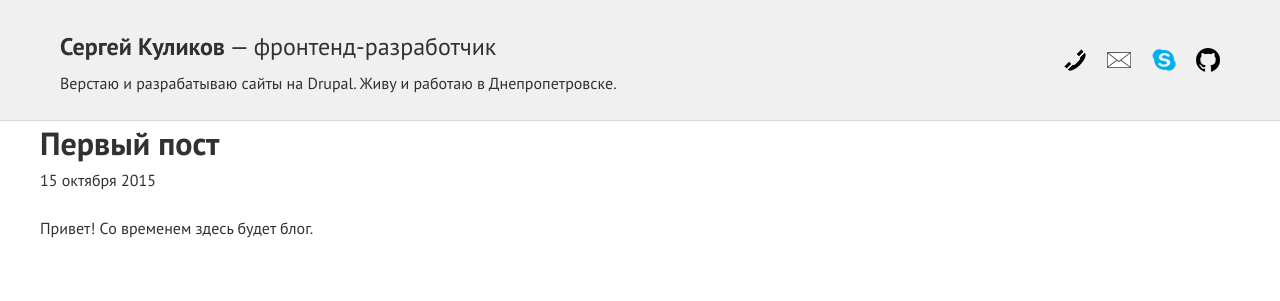
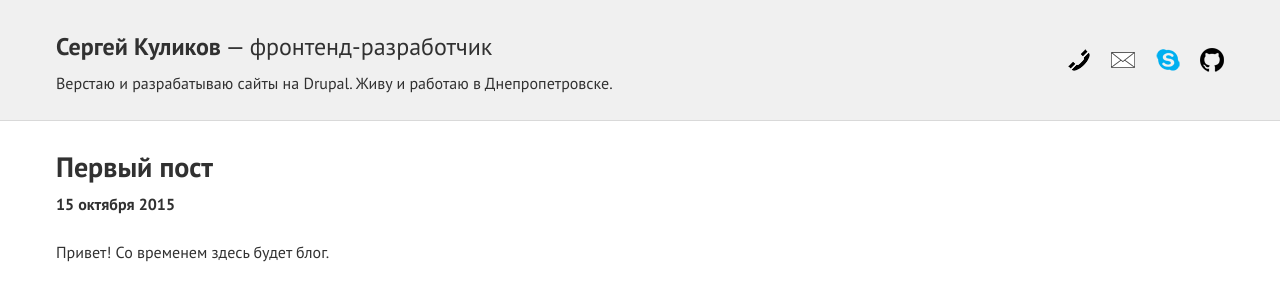
Before and after one commit to web-padawan/web-padawan.github.io, a Jekyll site: the page built from _posts/2015-10-15-first-post.md, in a window 1280 px wide. Shown: the top 301 px of the page. Built offline with Jekyll 4.4.1, drawn with Linux system fonts in a browser that asks for light colours.

Commit message:
[mod] blog - markup, styles

```diff
--- a/_layouts/page.html
+++ b/_layouts/page.html
@@ -1,6 +1,6 @@
 ---
 layout: default
 ---
-<div>
+<div class="page">
   {{ content }}
 </div>
--- a/_layouts/post.html
+++ b/_layouts/post.html
@@ -1,15 +1,15 @@
 ---
 layout: default
 ---
-<div>
+<div class="page">
+  <div class="post">
+    <header>
+      <h2 class="post__title">{{ page.title }}</h2>
+      <div class="post__date">{{ page.date | localize: "%d %B %Y" }}</div>
+    </header>
 
-  <header>
-    <h1>{{ page.title }}</h1>
-    <p>{{ page.date | localize: "%d %B %Y" }}{% if page.author %} • {{ page.author }}{% endif %}{% if page.meta %} • {{ page.meta }}{% endif %}</p>
-  </header>
-
-  <article>
-    {{ content }}
-  </article>
-
+    <article class="post__content">
+      {{ content }}
+    </article>
+  </div>
 </div>
--- a/sass/blocks/_experience.scss
+++ b/sass/blocks/_experience.scss
@@ -1,5 +1,5 @@
 .experience {
-  padding: $vert-spacing-unit;
+  padding: $vert-spacing-unit $horz-spacing-unit;
   animation: fadein 1s;
 
   @include breakpoint($md) {
--- a/sass/blocks/_header.scss
+++ b/sass/blocks/_header.scss
@@ -9,7 +9,7 @@
   }
 
   &__left {
-    padding-left: 20px;
+    padding-left: $horz-spacing-unit;
     text-align: center;
 
     @include breakpoint ($md) {
@@ -19,7 +19,7 @@
   }
 
   &__right {
-    padding-right: 20px;
+    padding-right: $horz-spacing-unit;
     text-align: center;
 
     @include breakpoint ($md) {
--- /dev/null
+++ b/sass/blocks/_page.scss
@@ -0,0 +1,3 @@
+.page {
+  padding: $vert-spacing-unit $horz-spacing-unit;
+}
--- a/sass/blocks/_skills.scss
+++ b/sass/blocks/_skills.scss
@@ -1,5 +1,5 @@
 .skills {
-  padding: $vert-spacing-unit;
+  padding: $vert-spacing-unit $horz-spacing-unit;
   padding-bottom: 0;
   animation: fadein 1s;
 
```
Also changed, not shown: assets/css/app.css (+18 -4 lines), sass/blocks/_post.scss (added, +11 -0 lines), assets/css/app.min.css.
